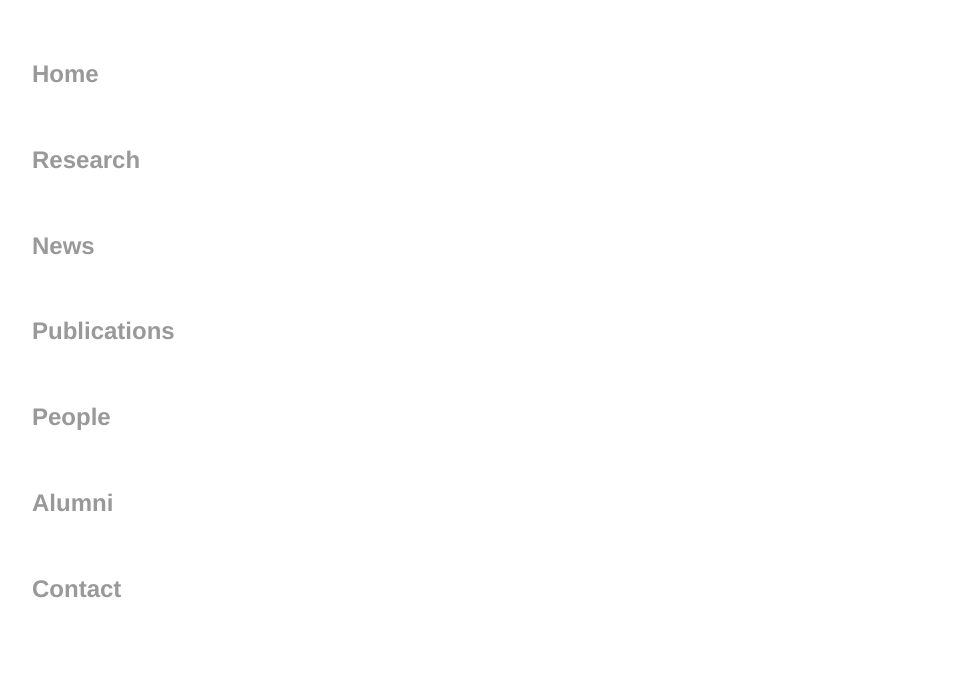
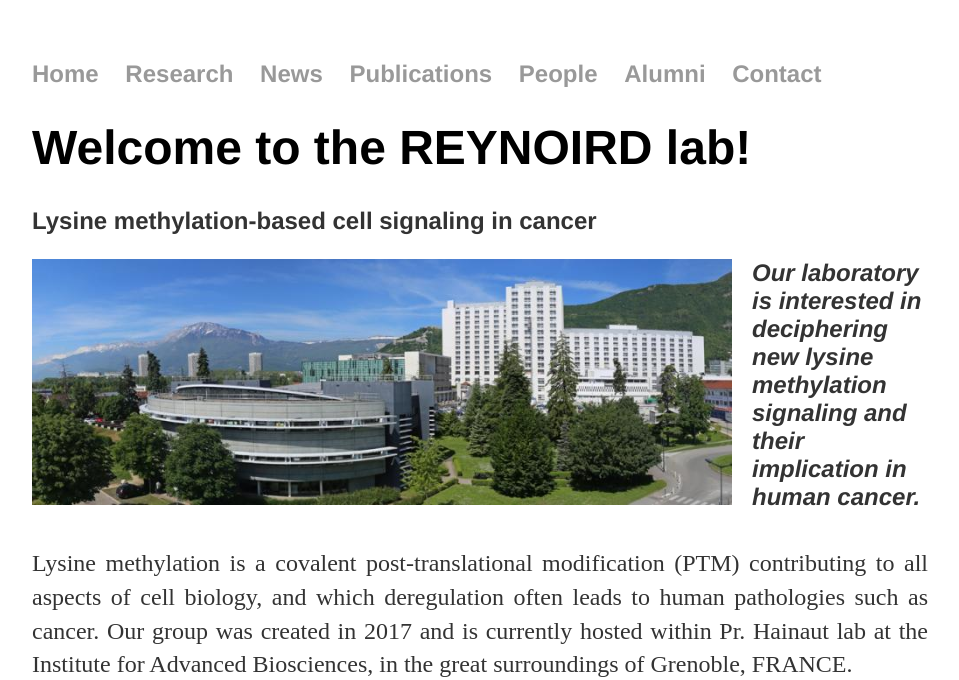
Before and after one commit to Reynoird-Lab/Reynoird-lab.github.io, a Jekyll site: the page built from index.html, in a window 1280 px wide. Shown: the top 680 px of the page, without its empty margins (160-1119 px from the left). Built offline with Jekyll 4.4.1, drawn with Linux system fonts in a browser that asks for light colours; Markdown is read by kramdown in place of the engine named in the settings.

Commit message:
Update default.html

```diff
--- a/_layouts/default.html
+++ b/_layouts/default.html
@@ -7,15 +7,15 @@
 		</head>
 		<body>
 			<nav>
-	    		<ul>
-				<li><h2><a href="/">Home</a></h2></li>
-		        	<li><h2><a href="/Research">Research</a></h2></li>
-				<li><h2><a href="/News">News</a></h2></li>
-	        		<li><h2><a href="/Publications">Publications</a></h2></li>
-	        		<li><h2><a href="/People">People</a></h2></li>
-              			<li><h2><a href="/Alumni">Alumni</a></h2></li>
-				<li><h2><a href="/Contact">Contact</a></h2></li>
-				</ul>
+	    		<h2><ul>
+				<li><a href="/">Home</a></li>
+		        	<li><a href="/Research">Research</a></li>
+				<li><a href="/News">News</a></li>
+	        		<li><a href="/Publications">Publications</a></li>
+	        		<li><a href="/People">People</a></li>
+              			<li><a href="/Alumni">Alumni</a></li>
+				<li><a href="/Contact">Contact</a></li>
+				</ul></h2>
 			</nav>
 			<div class="container">
 
```
